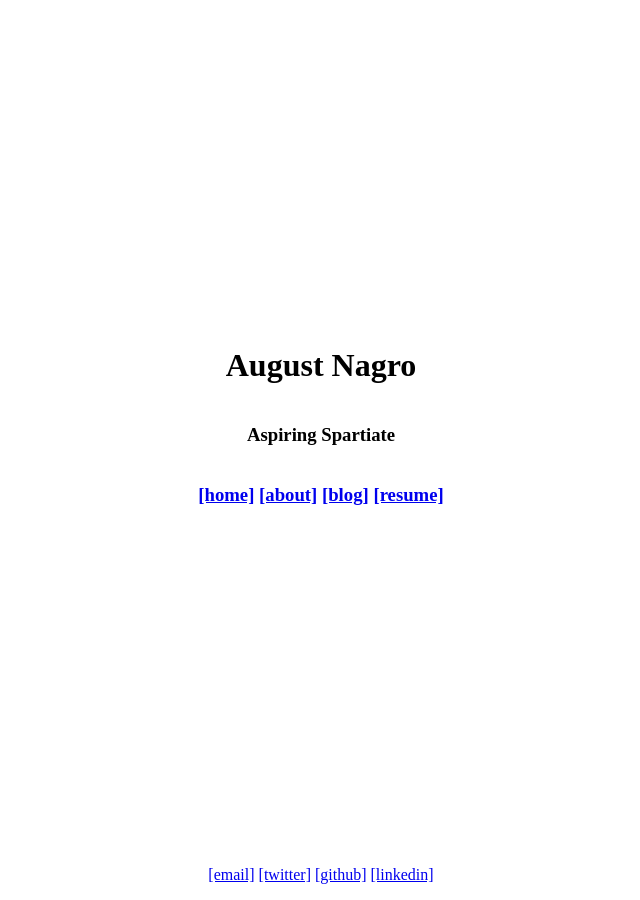
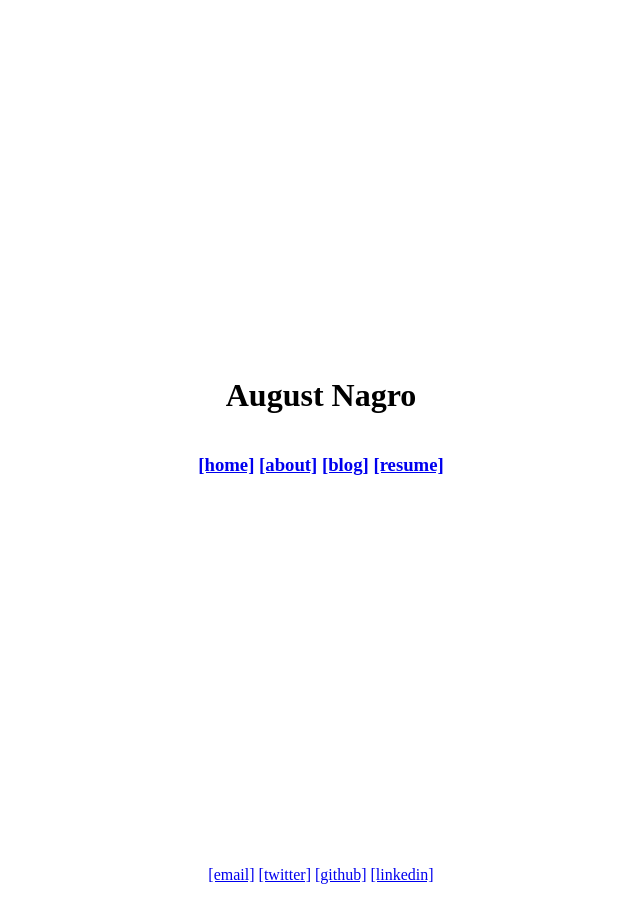
Before and after one commit to AugustNagro/augustnagro.github.io, a Jekyll site: the page built from index.html, in a window 1280 px wide. Shown: the whole page, without its empty margins (319-959 px from the left). Built offline with Jekyll 4.4.1, drawn with Linux system fonts in a browser that asks for light colours.

Commit message:
Update index.html

```diff
--- a/index.html
+++ b/index.html
@@ -3,6 +3,5 @@ layout: default
 ---
 <div class="col-centered">
   <h1 align="center">August Nagro</h1>
-  <h3 align="center">Aspiring Spartiate</h3>
   {% include nav.html %}
 </div>
```
